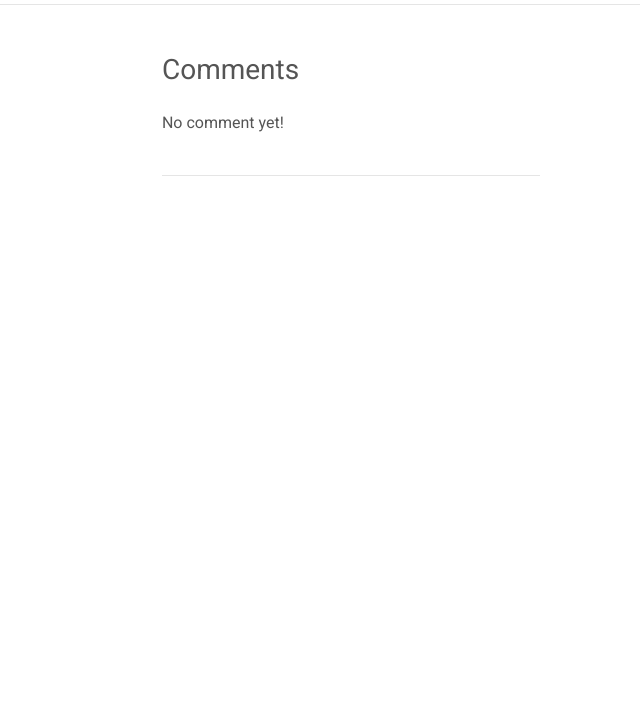
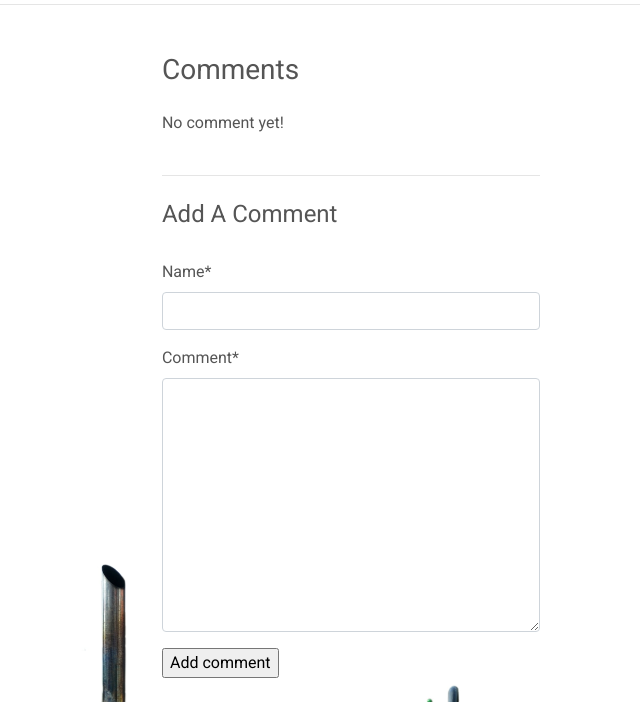
Before and after one commit to Rozdandy/greenery_equipment, a Django app: template blog/templates/blog/blog_detail.html in a window 1280 px wide. Shown: the part 384-1086 px from the top of the page, without its empty margins (289-929 px from the left). Before the commit the page ends 560 px from the top, so only its background shows below. Run offline with Django 3.2, Linux system fonts and the light colour scheme; the template is opened without the code that fills it: values that come from a table or form of the project are taken from there, others are empty; some libraries are stand-ins or nearby versions.

Commit message:
Added comments form and functionality, blog_template and contents

```diff
--- a/blog/models.py
+++ b/blog/models.py
@@ -26,3 +26,13 @@ class Post(models.Model):
 
     def __str__(self):
         return self.title
+
+
+class Comment(models.Model):
+    name = models.CharField(max_length=200)
+    post = models.ForeignKey(Post, related_name="comments", on_delete=models.CASCADE)
+    date_added = models.DateTimeField(auto_now_add=True)
+    article = models.TextField()
+
+    def __str__(self):
+        return self.name
--- a/blog/templates/blog/blog_detail.html
+++ b/blog/templates/blog/blog_detail.html
@@ -43,7 +43,6 @@
             </article>
 
 
-
         <hr class="w-100">
     </div>
 
@@ -81,7 +80,20 @@
                 <hr>
             </div>
         </div>
-
+        <div class="row pb-4">
+            <div class="col-sm-10 offset-sm-1 col-md-8 offset-md-2">
+                <h4 class="add-comment">Add A Comment</h4>
+            </div>
+        </div>
+        <div class="row pb-4">
+            <div class="col-sm-10 offset-sm-1 col-md-8 offset-md-2">
+                <form method="post" action=".">
+                    {% csrf_token %}
+                    {{ form | crispy }}
+                    <input type="submit" class="cta-white cta-comment" value="Add comment">
+                </form>
+            </div>
+        </div>
     </div>
 </section>
 
--- a/blog/views.py
+++ b/blog/views.py
@@ -1,6 +1,8 @@
 from django.shortcuts import render, redirect, reverse, get_object_or_404
+from autoslug import AutoSlugField
 from .models import Category, Post
-from django.contrib.auth.decorators import login_required
+from django.contrib import messages
+
 
 
 def post(request):
```
